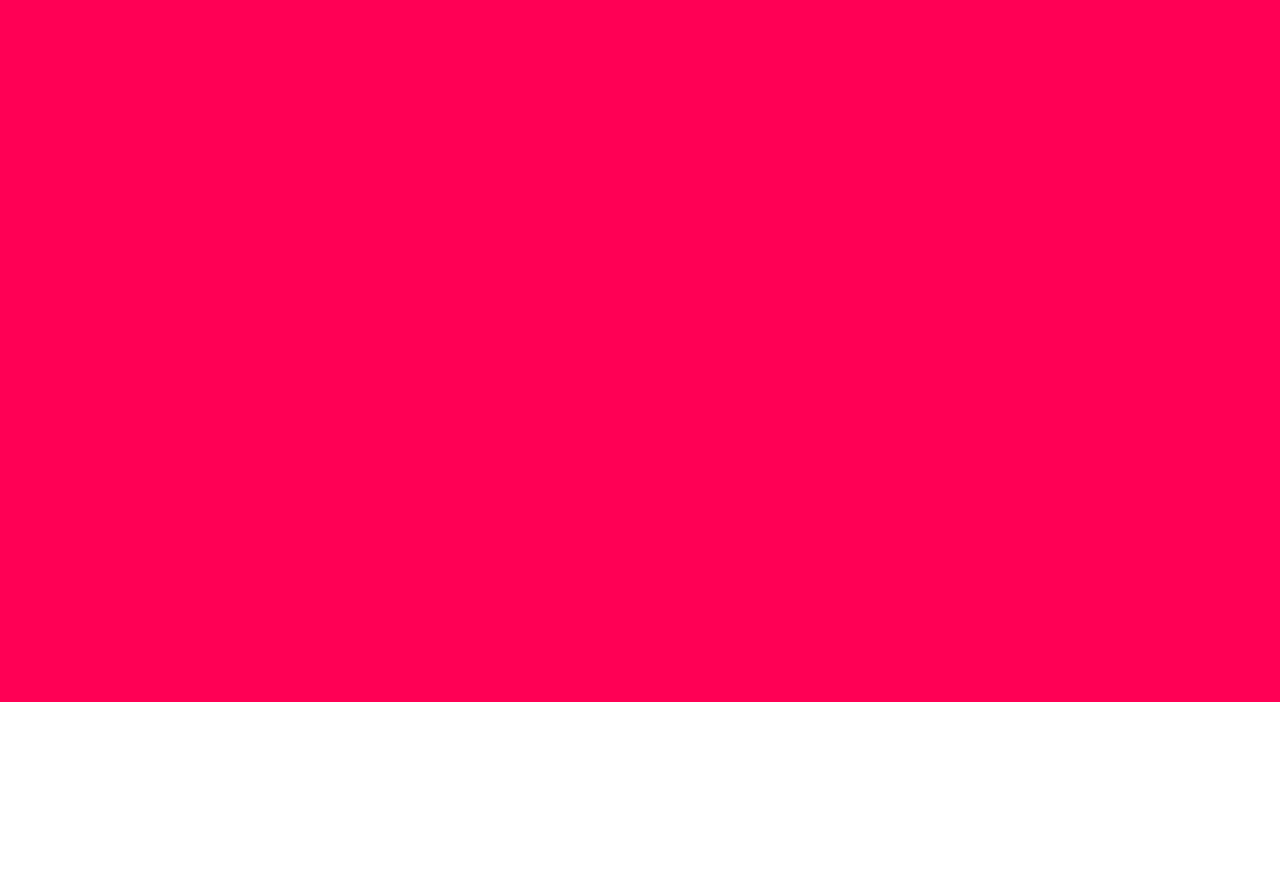
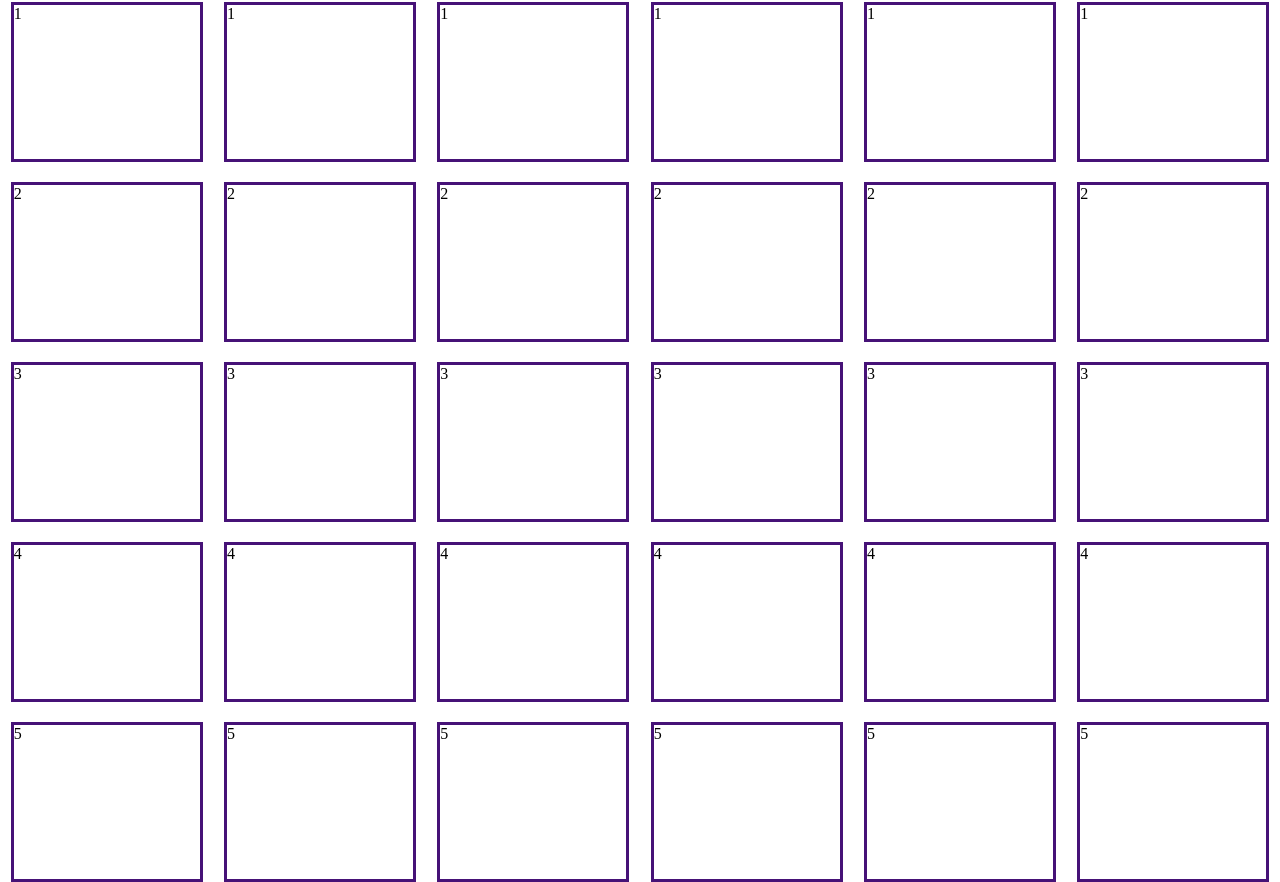
Before and after one commit to FernandADaye/Clon-de-Pinterest, a plain HTML site: page index.html in a window 1280 px wide. Shown: the part 98-980 px from the top of the page. Before the commit the page ends 800 px from the top, so only its background shows below. Drawn offline with Linux system fonts and the light colour scheme.

Commit message:
diviciones de las imagenes

```diff
--- a/index.css
+++ b/index.css
@@ -24,6 +24,7 @@ body{
     width: 100%;
     height:90% ;
     flex-direction: row;
+    margin-top: 20px;
 }
 .joker{
     display: flex;
@@ -35,7 +36,7 @@ body{
 .a{
     display: flex;
     height: 100%;
-    width: 19%;
+    width: 30%;
     background-color: rgb(238, 238, 238);
     justify-content: space-around;
     align-items: center;
@@ -82,12 +83,13 @@ img{
     justify-content: center;
     align-items: center;
 }
-#buscador{
+#finder{
     justify-content: center;
     align-items: center;
     height: 40%;
     width: 70%;
     border-radius: 30px;
+    background-color: rgb(224, 224, 224);
 }
 #navbar-pinterest{
     flex-direction: row;
@@ -119,9 +121,89 @@ img{
     color: aliceblue;
 }
 
-.d{
+#card-image{
     display: flex;
     height: 100%;
-    background-color: rgb(255, 0, 85);
+    width: 100%;
+    width: 100vw;
+    height: 100vh
 
 }
+.card-image1{
+    display: flex;
+    flex-direction: row;
+    justify-content: space-around;
+    width: 100%;
+}
+.one{
+    display: flex;
+    flex-direction: column;
+    width: 15%;
+    height:10rem;
+    border: solid rgb(70, 18, 119);
+}
+.card-image2{
+    display: flex;
+    flex-direction: row;
+    justify-content: space-around;
+    width: 100%;
+    height: 20%;
+}
+.two{
+    display: flex;
+    flex-direction: column;
+    width: 15%;
+    height:10rem;
+    border: solid rgb(70, 18, 119);
+    margin-top: 20px;
+
+
+}
+.card-image3{
+    display: flex;
+    flex-direction: row;
+    justify-content: space-around;
+    width: 100%;
+    height: 20%;
+}
+.trhee{
+    display: flex;
+    flex-direction: column;
+    width: 15%;
+    height:10rem;
+    border: solid rgb(70, 18, 119);
+    margin-top: 20px;
+
+}
+.card-image4{
+    display: flex;
+    flex-direction: row;
+    justify-content: space-around;
+    width: 100%;
+    height: 20%;
+}
+.four{
+    display: flex;
+    flex-direction: column;
+    width: 15%;
+    height:10rem;
+    border: solid rgb(70, 18, 119);
+    margin-top: 20px;
+
+}
+.card-image5{
+    display: flex;
+    flex-direction: row;
+    justify-content: space-around;
+    width: 100%;
+    height: 20%;
+}
+.five{
+    display: flex;
+    flex-direction: column;
+    width: 15%;
+    height:10rem;
+    border: solid rgb(70, 18, 119);
+    margin-top: 20px;
+
+}
--- a/index.html
+++ b/index.html
@@ -20,18 +20,59 @@
             <input class="iec"type="submit" value="Crear">
         </section>
         <section class="b">
-                <input id="buscador" type="search" placeholder="Buscador">
+                <input id="finder" type="search" placeholder="Buscador">
         </section>
         <section id="navbar-pinterest">
             <input class="nav"type="submit" value="Inicio">
+            <input class="nav"type="submit" value="perfil">
             <input class="nav"type="submit" value="Inicio">
-            <input class="nav"type="submit" value="Inicio">
-
         </section>
     </section>
     <section class="queen">
-        <section class="d">4</section>
+        <section class="d">
+            <main id="card-imag">
+                <div class="card-image1">
+                    <div class="one">1 </div>
+                    <div class="one">1 </div>
+                    <div class="one">1 </div>
+                    <div class="one">1 </div>
+                    <div class="one">1 </div>
+                    <div class="one">1 </div>
+                </div>
+                <div class="card-image2">
+                    <div class="two">2 </div>
+                    <div class="two">2 </div>
+                    <div class="two">2 </div>
+                    <div class="two">2 </div>
+                    <div class="two">2 </div>
+                    <div class="two">2 </div>
+                </div>
+                <div class="card-image3">
+                    <div class="trhee">3 </div>
+                    <div class="trhee">3 </div>
+                    <div class="trhee">3 </div>
+                    <div class="trhee">3 </div>
+                    <div class="trhee">3 </div>
+                    <div class="trhee">3 </div>
+                </div>
+                <div class="card-image4">
+                    <div class="four">4 </div>
+                    <div class="four">4 </div>
+                    <div class="four">4 </div>
+                    <div class="four">4 </div>
+                    <div class="four">4 </div>
+                    <div class="four">4 </div>
+                </div>
+                <div class="card-image5">
+                    <div class="five">5 </div>
+                    <div class="five">5 </div>
+                    <div class="five">5 </div>
+                    <div class="five">5 </div>
+                    <div class="five">5 </div>
+                    <div class="five">5 </div>
+                </div>
+            </main>
+        </section>
     </section>
 </body>
-
 </html>
```
Also changed, not shown: SNOW_20220523_162545_322 (2).jpg (added).
